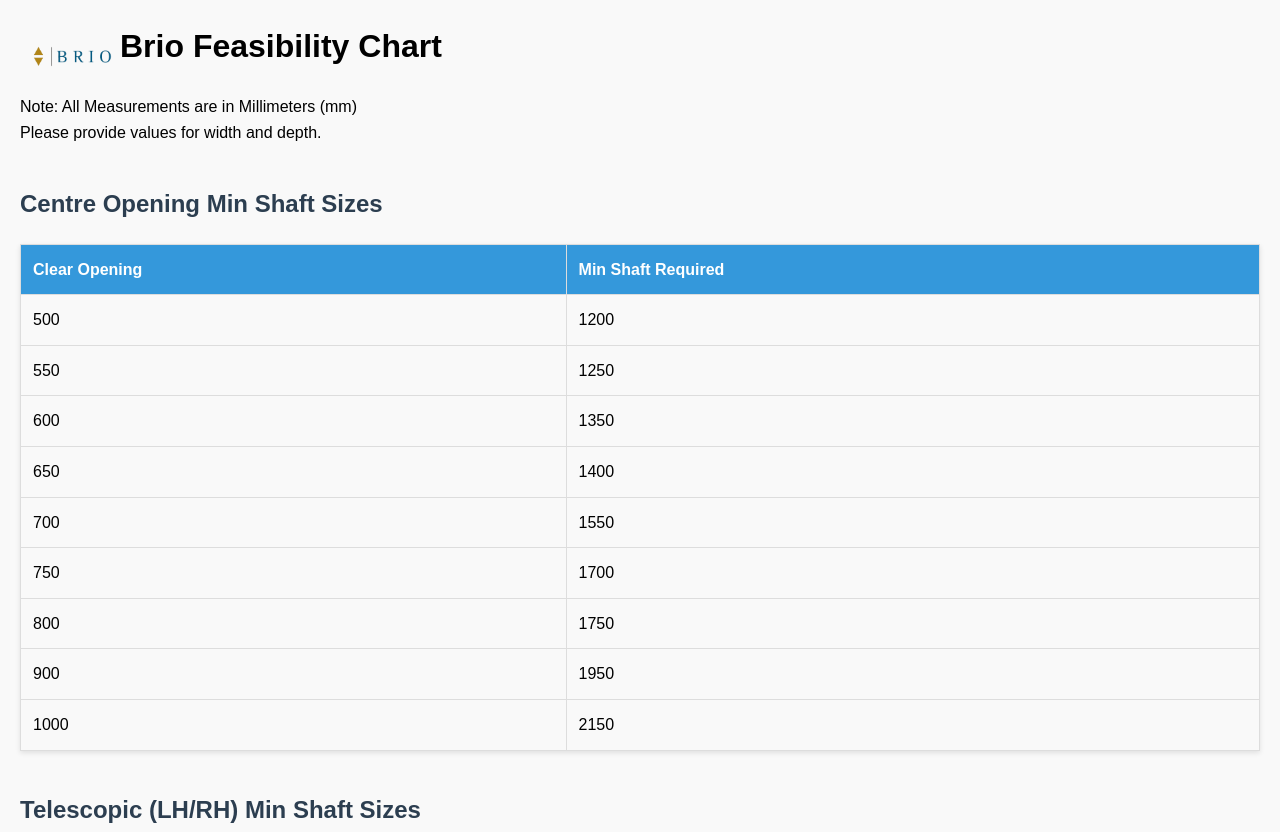
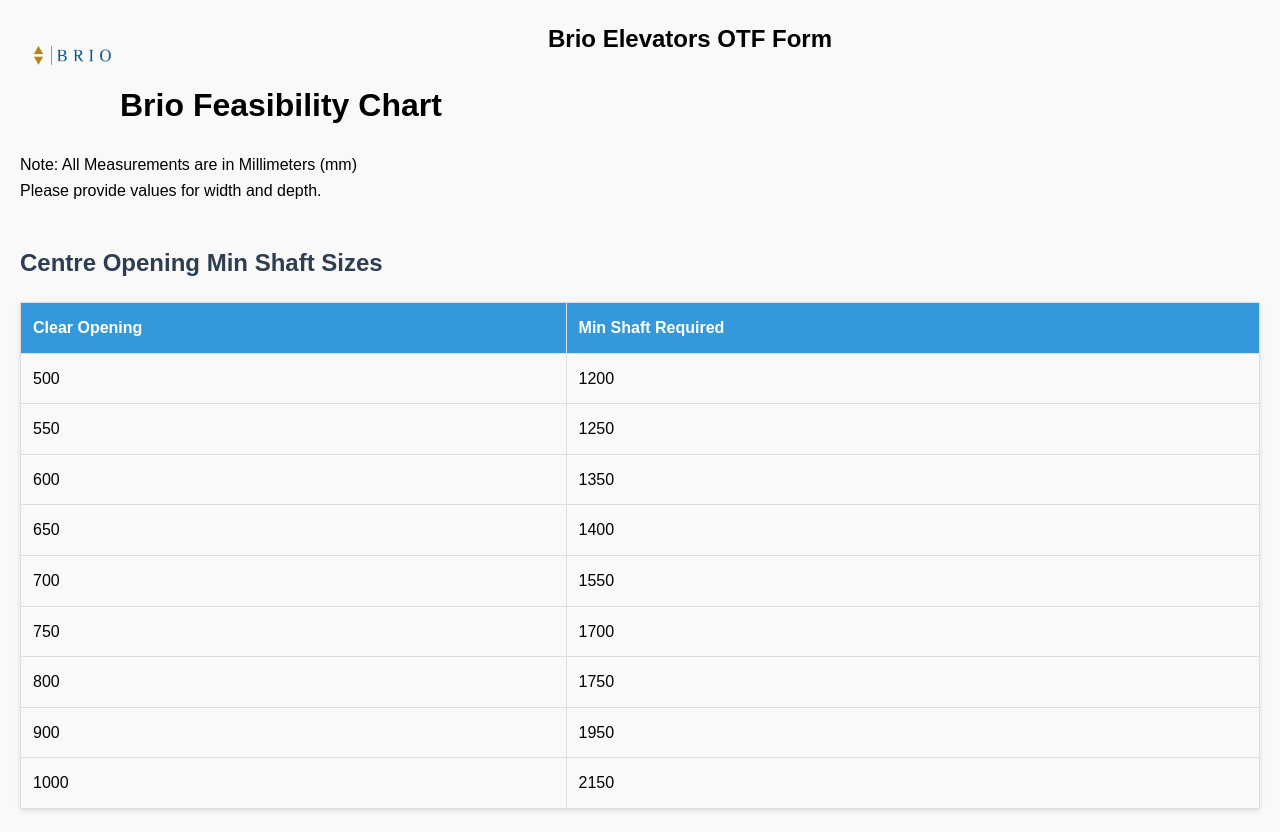
Before and after one commit to sayeedm44/brio, a plain HTML site: page briofeasibilitychart.html in a window 1280 px wide. Shown: the top 832 px of the page. Drawn offline with Linux system fonts and the light colour scheme; sample sign-in values are in the browser's storage.

Commit message:
Update briofeasibilitychart.html

```diff
--- a/briofeasibilitychart.html
+++ b/briofeasibilitychart.html
@@ -15,7 +15,7 @@
       window.location.href = "index.html";
     }
   </script>
-    <title>Brio Feasibility Chart</title>
+    <h1 class="title">Brio Elevators OTF Form</h1>
       <link rel="stylesheet" href="feasibility.css">
 </head>
 <body>
```
